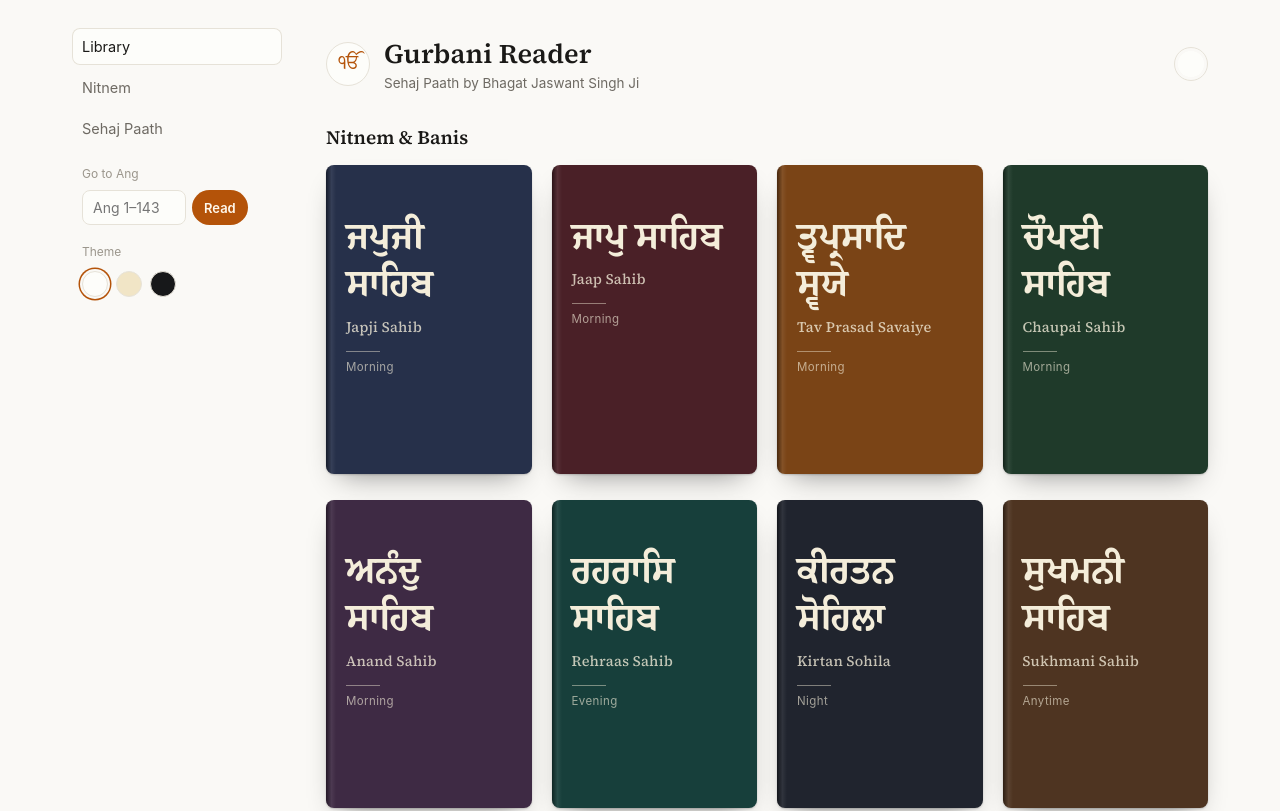
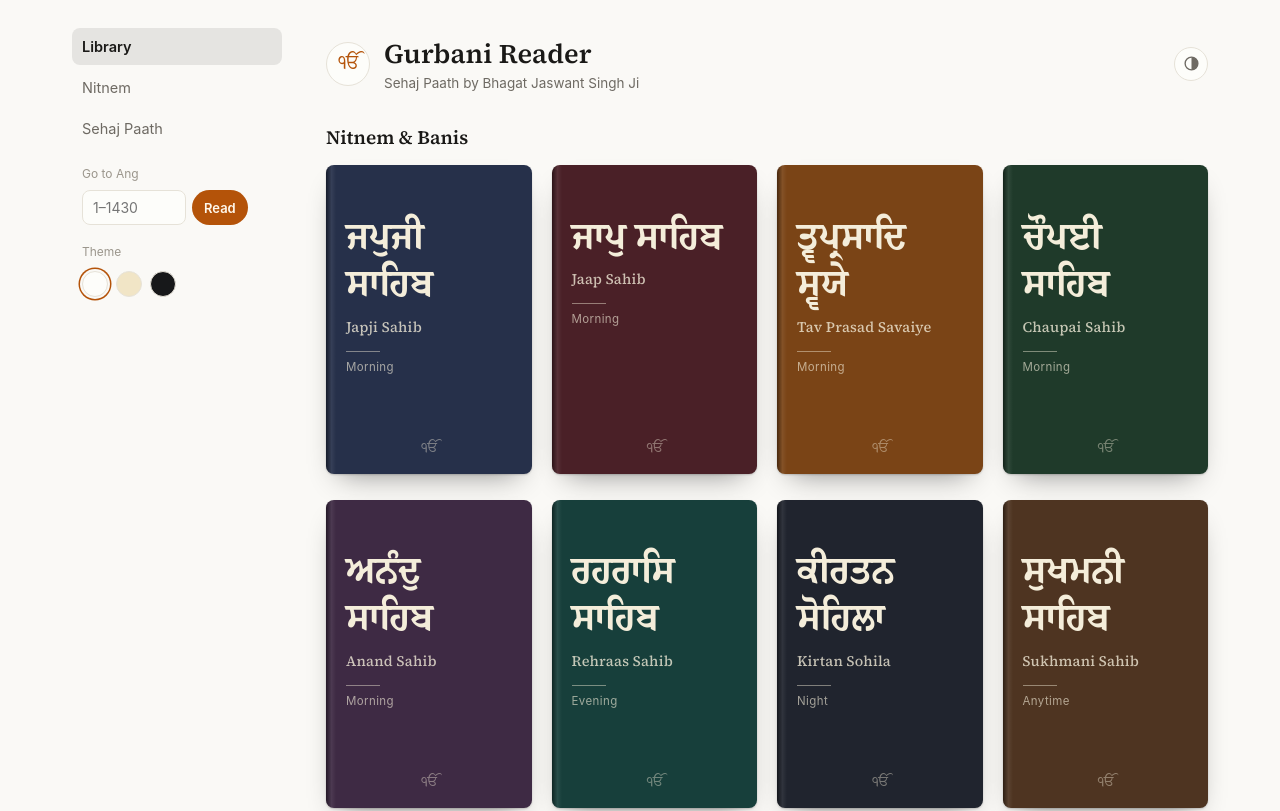
Before and after one commit to KaramOfficial/gurbani-reader-v2, a plain HTML site: page index.html in a window 1280 px wide. Shown: the top 811 px of the page. Drawn offline with Linux system fonts and the light colour scheme.

Commit message:
Cook verification pass (8.8 → fixes): spread bottom clearance + faster chrome fade, theme button glyph, rail active pill, scroll-padding, one-line phone subtitle, cover colophon, shorter Ang placeholder

```diff
--- a/index.html
+++ b/index.html
@@ -49,7 +49,7 @@
   color-scheme:dark;
 }
 *{box-sizing:border-box; -webkit-tap-highlight-color:transparent}
-html{scrollbar-color:var(--hairline) transparent}
+html{scrollbar-color:var(--hairline) transparent; scroll-padding-top:88px}
 body{
   margin:0; background:var(--canvas); color:var(--ink);
   font-family:var(--sans); font-size:16px; line-height:1.45;
@@ -69,9 +69,10 @@ button{font-family:inherit; color:inherit; background:none; border:0; cursor:poi
   border:1px solid var(--hairline); background:var(--page)}
 .lib-head h1{font-family:var(--serif-latin); font-weight:600; font-size:27px; margin:0; letter-spacing:.1px}
 .lib-head p{margin:1px 0 0; color:var(--ink-2); font-size:13.5px}
+@media(max-width:640px){ .lib-head p{font-size:12.5px; white-space:nowrap} }
 .lib-head .sp{flex:1}
 .theme-cycle{width:34px; height:34px; border-radius:50%; border:1px solid var(--hairline); flex:none;
-  box-shadow:inset 0 0 0 3px var(--canvas)}
+  display:grid; place-items:center; color:var(--ink-2); background:var(--page)}
 :root[data-theme="light"] .theme-cycle{background:#FDFDFA}
 :root[data-theme="sepia"] .theme-cycle{background:#F1E5C6}
 :root[data-theme="dark"] .theme-cycle{background:#17181A}
@@ -108,6 +109,8 @@ button{font-family:inherit; color:inherit; background:none; border:0; cursor:poi
 .cover .cv-en{font-family:var(--serif-latin); font-size:14.5px; color:rgba(244,237,218,.78); margin-top:8px; letter-spacing:.2px}
 .cover .cv-rule{width:34px; height:1px; background:rgba(244,237,218,.45); margin-top:14px}
 .cover .cv-when{font-size:11.5px; color:rgba(244,237,218,.62); font-family:var(--sans); margin-top:8px; letter-spacing:.4px}
+.cover .cv-colophon{position:absolute; left:0; right:0; bottom:16px; text-align:center; font-family:var(--serif);
+  font-size:15px; color:rgba(244,237,218,.42)}
 .ang-card{background:var(--page); border:1px solid var(--hairline); border-radius:16px; padding:20px;
   box-shadow:var(--shadow); display:flex; flex-wrap:wrap; gap:16px; align-items:center}
 .ang-card .ac-t{font-family:var(--serif); font-size:20px; font-weight:600}
@@ -122,7 +125,7 @@ button{font-family:inherit; color:inherit; background:none; border:0; cursor:poi
   .lib-layout{display:grid; grid-template-columns:210px 1fr; gap:44px; align-items:start}
   .lib-rail{position:sticky; top:28px; display:flex; flex-direction:column; gap:4px}
   .lib-rail a{color:var(--ink-2); text-decoration:none; font-size:14.5px; padding:8px 10px; border-radius:8px}
-  .lib-rail a.on{color:var(--ink); background:var(--page); box-shadow:inset 0 0 0 1px var(--hairline)}
+  .lib-rail a.on{color:var(--ink); background:color-mix(in srgb, var(--ink) 9%, transparent); font-weight:600}
   .lib-rail .rail-t{font-size:12px; color:var(--ink-3); margin:14px 10px 4px}
 .rail-ang{display:flex; gap:6px; padding:0 10px}
 .rail-ang input{width:104px; padding:8px 10px; font-size:14px; border:1px solid var(--hairline); border-radius:8px; background:var(--page); color:var(--ink); font-family:inherit}
@@ -190,7 +193,7 @@ body.chrome-off .topbar{opacity:0; pointer-events:none; transform:translateY(-6p
 .state-card button{margin-top:16px; background:var(--accent); color:#FFF8EC; padding:11px 22px; border-radius:999px; font-weight:600}
 
 /* ============ spread mode (desktop pothi) ============ */
-body.spread .page-wrap{max-width:1240px; padding-top:calc(96px + env(safe-area-inset-top))}
+body.spread .page-wrap{max-width:1240px; padding-top:calc(96px + env(safe-area-inset-top)); padding-bottom:300px}
 body.spread .sheet{background:transparent; box-shadow:none; padding:0}
 .spread-row{display:flex; gap:0; margin:0 auto 26px; max-width:1180px; filter:drop-shadow(0 14px 34px rgba(0,0,0,.20))}
 .pg{flex:1 1 0; min-width:0; background:var(--page); padding:30px 34px 36px; position:relative; display:flex; flex-direction:column}
@@ -301,7 +304,7 @@ body.chrome-off .player{opacity:0; pointer-events:none; transform:translate(-50%
         <a href="#sehajCard">Sehaj Paath</a>
         <div class="rail-t">Go to Ang</div>
         <form class="rail-ang" id="railAngForm">
-          <input id="railAngInput" type="number" min="1" max="1430" inputmode="numeric" placeholder="Ang 1–1430" aria-label="Ang number">
+          <input id="railAngInput" type="number" min="1" max="1430" inputmode="numeric" placeholder="1–1430" aria-label="Ang number">
           <button type="submit">Read</button>
         </form>
         <div class="rail-t">Theme</div>
@@ -319,7 +322,7 @@ body.chrome-off .player{opacity:0; pointer-events:none; transform:translate(-50%
             <p>Sehaj Paath by Bhagat Jaswant Singh Ji</p>
           </div>
           <div class="sp"></div>
-          <button class="theme-cycle" id="themeCycle" aria-label="Switch theme"></button>
+          <button class="theme-cycle" id="themeCycle" aria-label="Switch theme"><svg width="17" height="17" viewBox="0 0 20 20" aria-hidden="true"><circle cx="10" cy="10" r="7.5" fill="none" stroke="currentColor" stroke-width="1.6"/><path d="M10 2.5 a7.5 7.5 0 0 1 0 15 z" fill="currentColor"/></svg></button>
         </header>
 
         <button class="continue-card" id="continueCard">
@@ -536,6 +539,7 @@ shelf.innerHTML = BANIS.map(function(b){
         '<span class="cv-rule"></span>' +
         '<span class="cv-when">' + esc(b.note) + '</span>' +
       '</span>' +
+      '<span class="cv-colophon">ੴ</span>' +
     '</span>' +
   '</button>';
 }).join("");
@@ -603,7 +607,7 @@ var hideTimer = 0;
 function showChrome(){
   document.body.classList.remove("chrome-off");
   clearTimeout(hideTimer);
-  if(!audio.paused) hideTimer = setTimeout(function(){ if(!$("aaPanel").classList.contains("open") && !$("player").classList.contains("open")) document.body.classList.add("chrome-off"); }, 3400);
+  if(!audio.paused) hideTimer = setTimeout(function(){ if(!$("aaPanel").classList.contains("open") && !$("player").classList.contains("open")) document.body.classList.add("chrome-off"); }, 2200);
 }
 document.addEventListener("scroll", function(){
   if(document.body.getAttribute("data-view") !== "reader") return;
```
